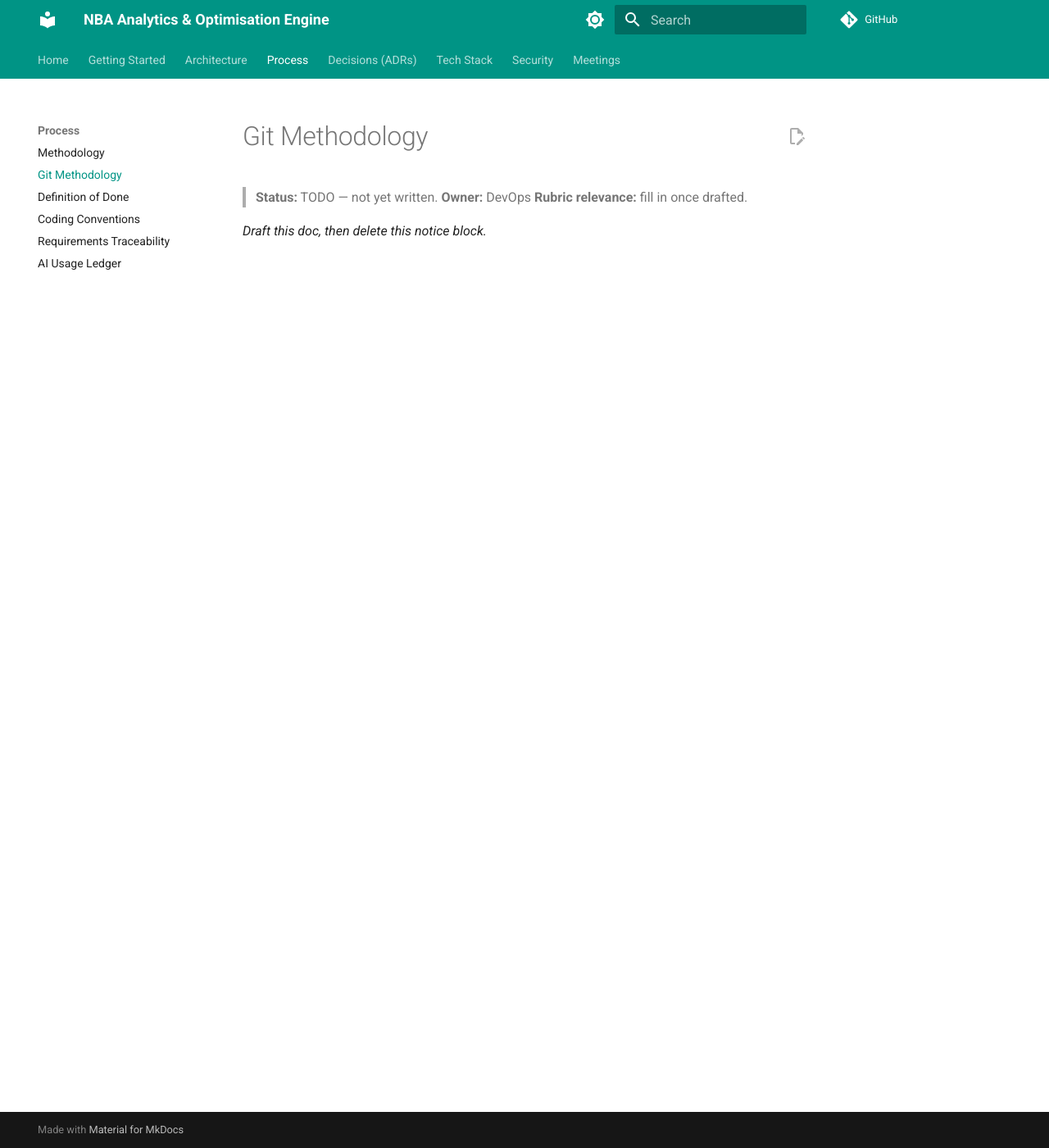
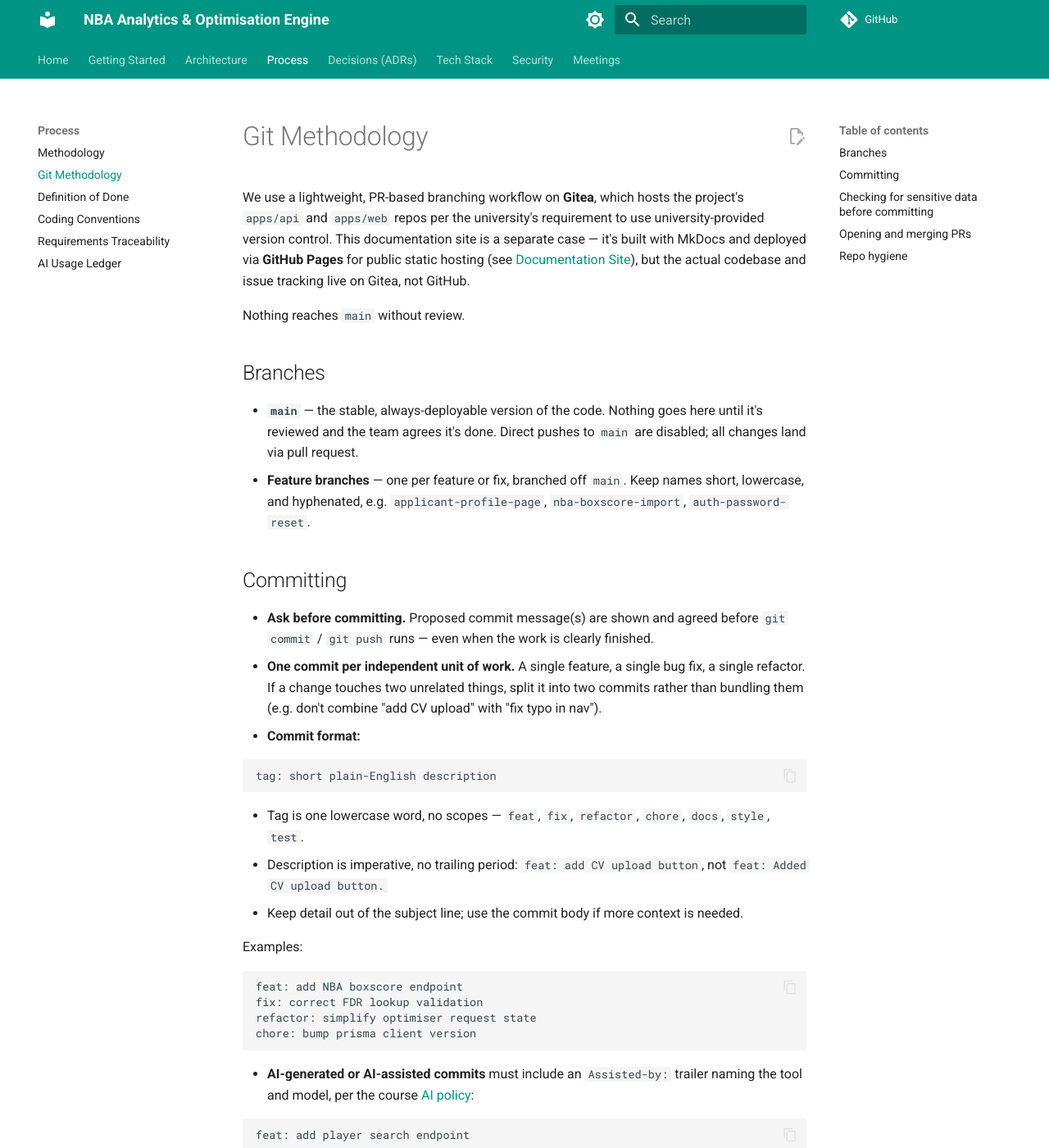
Before and after one commit to Sports-Analytics-Innovation-Platform/Innovation-Documentation-Website, an MkDocs documentation site: the page built from docs/git-methodology.md, in a window 1280 px wide and 1400 px high. Shown: the whole window at 82% size. Built offline with MkDocs 1.6.1 and Material for MkDocs 9.7.7, drawn with Linux system fonts in a browser that asks for light colours; comment, search, counter and statistics services are not loaded; some of the changed text lies outside the part shown.

Commit message:
docs: add git methodology page
Gitea branching workflow, commit tag format, secret-scanning
before commit, PR review requirements. Docs site itself is
hosted separately via GitHub Pages, noted explicitly.

Assisted-by: Claude-Web[Claude Sonnet 5]

````diff
--- a/docs/git-methodology.md
+++ b/docs/git-methodology.md
@@ -1,7 +1,77 @@
 # Git Methodology
 
-> **Status:** TODO — not yet written.
-> **Owner:** DevOps
-> **Rubric relevance:** fill in once drafted.
+We use a lightweight, PR-based branching workflow on **Gitea**, which hosts the project's `apps/api` and `apps/web` repos per the university's requirement to use university-provided version control. This documentation site is a separate case — it's built with MkDocs and deployed via **GitHub Pages** for public static hosting (see [Documentation Site](../getting-started.md)), but the actual codebase and issue tracking live on Gitea, not GitHub.
 
-_Draft this doc, then delete this notice block._
+Nothing reaches `main` without review.
+
+## Branches
+
+- **`main`** — the stable, always-deployable version of the code. Nothing goes here until it's reviewed and the team agrees it's done. Direct pushes to `main` are disabled; all changes land via pull request.
+- **Feature branches** — one per feature or fix, branched off `main`. Keep names short, lowercase, and hyphenated, e.g. `applicant-profile-page`, `nba-boxscore-import`, `auth-password-reset`.
+
+## Committing
+
+- **Ask before committing.** Proposed commit message(s) are shown and agreed before `git commit` / `git push` runs — even when the work is clearly finished.
+- **One commit per independent unit of work.** A single feature, a single bug fix, a single refactor. If a change touches two unrelated things, split it into two commits rather than bundling them (e.g. don't combine "add CV upload" with "fix typo in nav").
+- **Commit format:**
+
+  ```
+  tag: short plain-English description
+  ```
+
+  - Tag is one lowercase word, no scopes — `feat`, `fix`, `refactor`, `chore`, `docs`, `style`, `test`.
+  - Description is imperative, no trailing period: `feat: add CV upload button`, not `feat: Added CV upload button.`
+  - Keep detail out of the subject line; use the commit body if more context is needed.
+
+  Examples:
+
+  ```
+  feat: add NBA boxscore endpoint
+  fix: correct FDR lookup validation
+  refactor: simplify optimiser request state
+  chore: bump prisma client version
+  ```
+
+- **AI-generated or AI-assisted commits** must include an `Assisted-by:` trailer naming the tool and model, per the course [AI policy](ai-usage.md):
+
+  ```
+  feat: add player search endpoint
+
+  Assisted-by: Claude-Code[Claude Sonnet 5]
+  ```
+
+## Checking for sensitive data before committing
+
+Before any commit is proposed, staged changes are scanned for secrets — `.gitignore` alone is not trusted:
+
+- API keys, tokens, or credentials (e.g. database service keys, JWT secrets)
+- `.env` files or hardcoded connection strings/passwords
+- Private keys or certificates (`.pem`, `.key`, etc.)
+- Any personal data that shouldn't be in the repo
+
+Practically:
+
+1. Run `git diff --staged` (or check `git status` for files about to be added) before writing the commit message.
+2. If something sensitive shows up, stop — don't commit it. Move it to a `.env` file (gitignored) or an untracked config file instead.
+3. If a secret was already committed in an earlier commit, flag it separately: removing it from the latest commit isn't enough, since it's still in git history, and the key must be rotated.
+
+CI also runs a secret scanner (`gitleaks`/`trufflehog`) on every PR as a backstop — see [Definition of Done](definition-of-done.md).
+
+## Opening and merging PRs
+
+1. Branch off `main` for the feature.
+2. Do the work, committing in the small units described above.
+3. Push the feature branch and open a pull request on Gitea against `main`.
+4. **At least one team member reviews and approves.** Only merge once the team has reviewed the code and agrees it's good and finished — don't assume; confirm it.
+5. If there's no confirmation everyone agrees, don't merge — keep the PR open for review instead.
+6. Gitea Actions CI (lint, typecheck, tests, build) must pass before merge is allowed.
+
+## Repo hygiene
+
+- Every repo (`apps/api`, `apps/web`) keeps its own README with setup instructions, verified periodically by a teammate who hasn't touched that repo doing a clean install.
+- Commit history should stay clean going into each milestone — no dead code, no commented-out blocks, consistent formatting.
+
+!!! note "Why not push straight to `main`?"
+    Milestone rubrics grade both **git methodology being documented** and **being used** — direct pushes and unreviewed merges undercut both, even if the code itself is fine.
+
+*AI Declaration: The preceding document was generated with the assistance of the following: Claude-Web[Claude Sonnet 5]*
````
